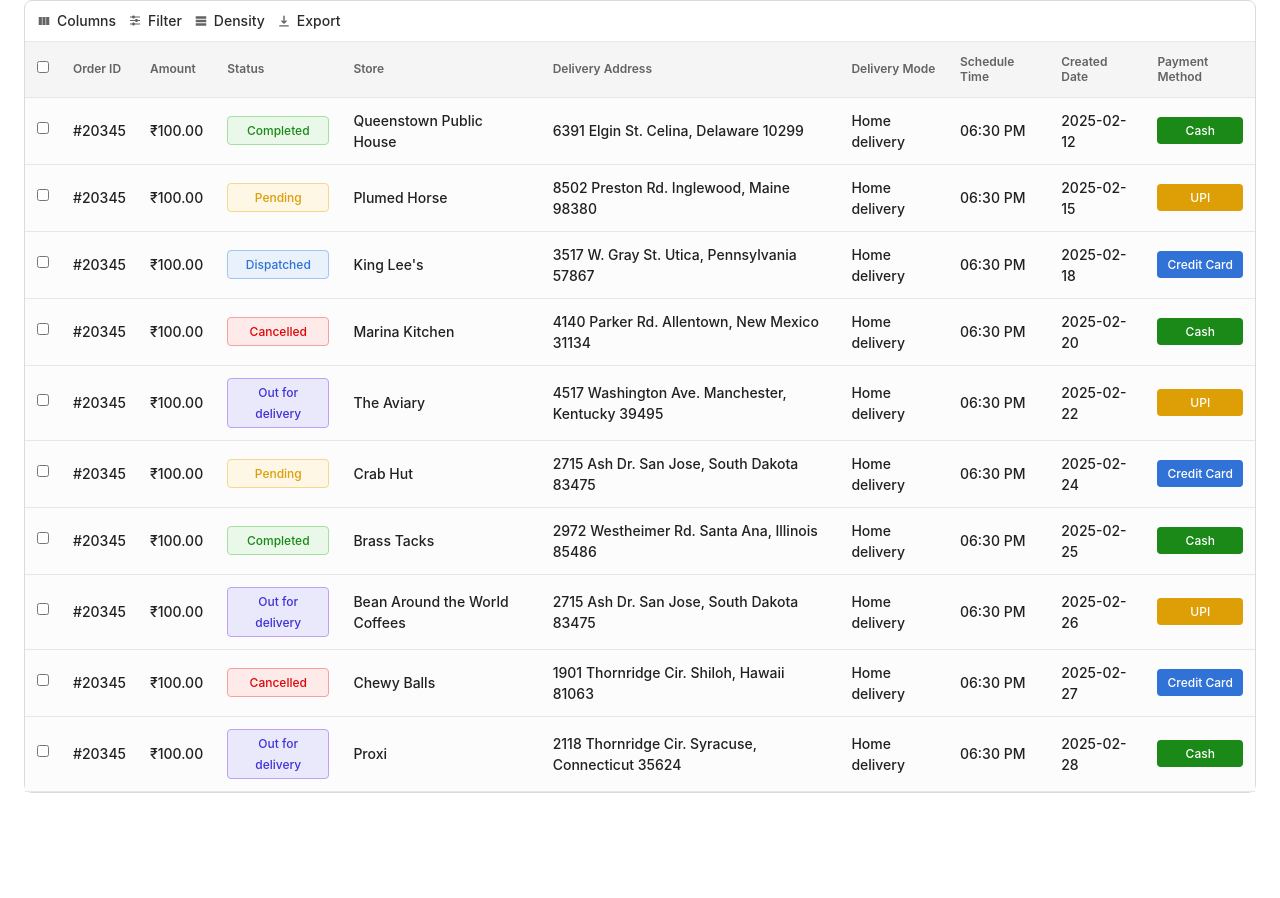
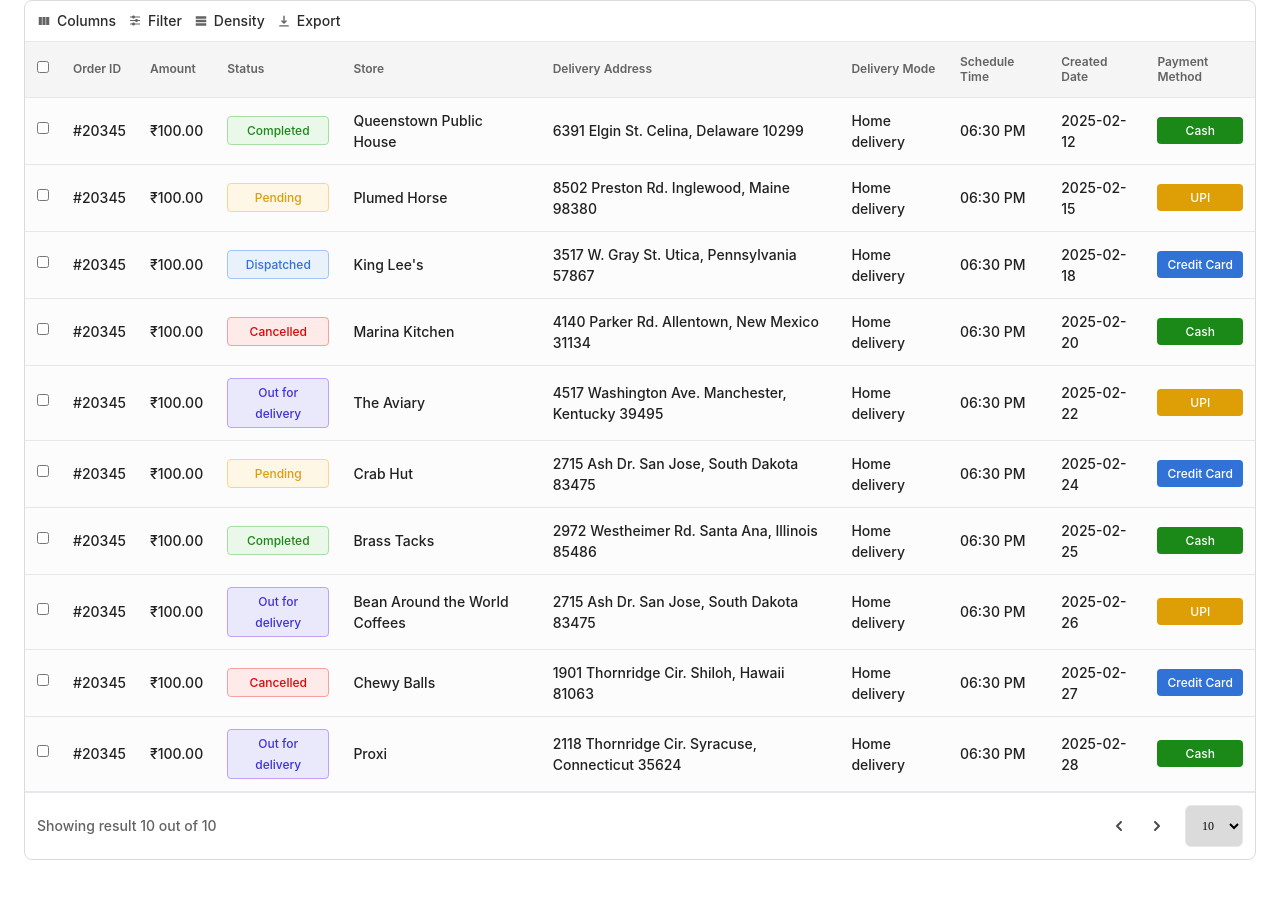
Before and after one commit to prabhakarikonicit/dhaam-order-app-ui, a React app: page / in a window 1280 px wide. Shown: the top 898 px of the page. Before the commit the page ends 847 px from the top, so only its background shows below. Built offline with nearby package versions, Linux system fonts and the light colour scheme.

Commit message:
add desktop pagination

```diff
--- a/src/localComponents/common/tableTemplate.tsx
+++ b/src/localComponents/common/tableTemplate.tsx
@@ -4,6 +4,7 @@ import useMobileView from "./hooks/useMobileView";
 const TableTemplate = ({
   tableColumns,
   tableData,
+  pageSize = 10,
   hideToolbar = false,
   showActionColumn = false,
   enableDateFilters = false,
@@ -13,6 +14,7 @@ const TableTemplate = ({
 }: {
   tableColumns: TableColumns[];
   tableData: TableData[];
+  pageSize?:number;
   hideToolbar?: boolean;
   showActionColumn?: boolean;
   enableDateFilters?: boolean;
@@ -21,7 +23,8 @@ const TableTemplate = ({
   setSelectedRows?: React.Dispatch<React.SetStateAction<string[]>> | null;
 }) => {
   const [filteredData, setFilteredData] = useState<TableData[]>([]);
-
+  const [currentPageSize, setCurrentPageSize] = useState(pageSize);
+  const [currentPage, setCurrentPage] = useState(1);
   const [modalMode, setModalMode] = useState<
     "add" | "edit" | "view" | "payment"
   >("add");
@@ -191,6 +194,78 @@ const TableTemplate = ({
   //     setEndDate("");
   //   }
   // };
+
+  // Desktop pagination
+  const renderPagination = () => {
+    return (
+      <div className="p-4 flex justify-between items-center border-t border-gray-200">
+        <span className="text-[14px] font-inter font-[500] text-headding-color">
+          Showing result {Math.min(currentPageSize, filteredData.length)} out of{" "}
+          {tableData.length}
+        </span>
+        <div className="flex items-center gap-2">
+          <button
+            onClick={() => setCurrentPage((prev) => Math.max(1, prev - 1))}
+            className="p-2 hover:bg-gray-100 rounded"
+            disabled={currentPage === 1}
+          >
+            <svg
+              xmlns="http://www.w3.org/2000/svg"
+              width="20"
+              height="20"
+              viewBox="0 0 20 20"
+              fill="none"
+            >
+              <path
+                fillRule="evenodd"
+                clipRule="evenodd"
+                d="M12.7071 5.29289C13.0976 5.68342 13.0976 6.31658 12.7071 6.70711L9.41421 10L12.7071 13.2929C13.0976 13.6834 13.0976 14.3166 12.7071 14.7071C12.3166 15.0976 11.6834 15.0976 11.2929 14.7071L7.29289 10.7071C6.90237 10.3166 6.90237 9.68342 7.29289 9.29289L11.2929 5.29289C11.6834 4.90237 12.3166 4.90237 12.7071 5.29289Z"
+                fill="#4A4A4A"
+              />
+            </svg>
+          </button>
+          <button
+            onClick={() => setCurrentPage((prev) => prev + 1)}
+            className="p-2 hover:bg-gray-100 rounded"
+            disabled={currentPage * currentPageSize >= filteredData.length}
+          >
+            <svg
+              xmlns="http://www.w3.org/2000/svg"
+              width="20"
+              height="20"
+              viewBox="0 0 20 20"
+              fill="none"
+            >
+              <path
+                fillRule="evenodd"
+                clipRule="evenodd"
+                d="M7.29289 14.7071C6.90237 14.3166 6.90237 13.6834 7.29289 13.2929L10.5858 10L7.29289 6.70711C6.90237 6.31658 6.90237 5.68342 7.29289 5.29289C7.68342 4.90237 8.31658 4.90237 8.70711 5.29289L12.7071 9.29289C13.0976 9.68342 13.0976 10.3166 12.7071 10.7071L8.70711 14.7071C8.31658 15.0976 7.68342 15.0976 7.29289 14.7071Z"
+                fill="#4A4A4A"
+              />
+            </svg>
+          </button>
+          <select
+            className="ml-2 px-4 py-4 border border-gray-200 rounded-custom text-[12px] bg-reloadBackground"
+            value={currentPageSize}
+            onChange={(e) => {
+              setCurrentPageSize(Number(e.target.value));
+              setCurrentPage(1);
+            }}
+          >
+            <option value={10} className="text-[12px] bg-reloadBackground">
+              10
+            </option>
+            <option value={20} className="text-[12px] bg-reloadBackground">
+              20
+            </option>
+            <option value={50} className="text-[12px] bg-reloadBackground">
+              50
+            </option>
+          </select>
+        </div>
+      </div>
+    );
+  };
 
   const handleFilterValueChange = (value: string) => {
     if (appliedFilter && Object.keys(appliedFilter).length > 0) {
@@ -716,7 +791,10 @@ const TableTemplate = ({
             </tr>
           </thead>
           <tbody>
-            {filteredData.map((row) => (
+            {filteredData.slice(
+                  (currentPage - 1) * currentPageSize,
+                  currentPage * currentPageSize
+                ).map((row) => (
               <tr
                 key={row.id}
                 className="border-b border-gray-200 bg-store-card"
@@ -747,6 +825,8 @@ const TableTemplate = ({
             ))}
           </tbody>
         </table>
+        {/* Desktop pagination */}
+        {renderPagination()}
       </div>
       {/* <CustomDataGrid
         rows={paginatedData}
--- a/src/localComponents/orders.tsx
+++ b/src/localComponents/orders.tsx
@@ -363,7 +363,7 @@ const [selectedRows, setSelectedRows] = useState<string[]>([])
   };
   return (
   <>
-  <TableTemplate tableColumns={columns} tableData={orders} enableDateFilters={true} densityFirst={true} selectedRows={selectedRows} setSelectedRows={setSelectedRows}/>
+  <TableTemplate tableColumns={columns} tableData={orders} enableDateFilters={true} densityFirst={true} selectedRows={selectedRows} setSelectedRows={setSelectedRows} pageSize={10}/>
   {isModalOpen &&
         (modalMode === "payment" ? (
           <CustomModal
```
